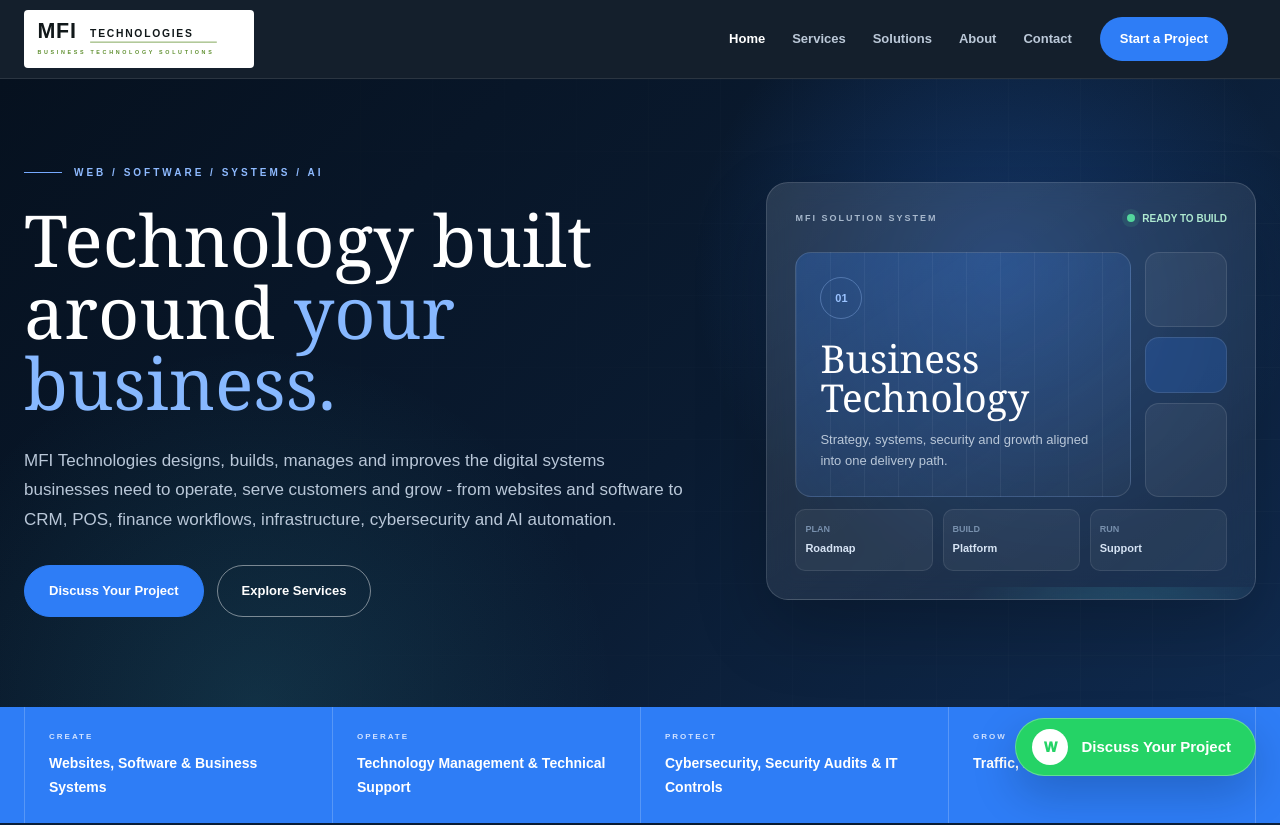
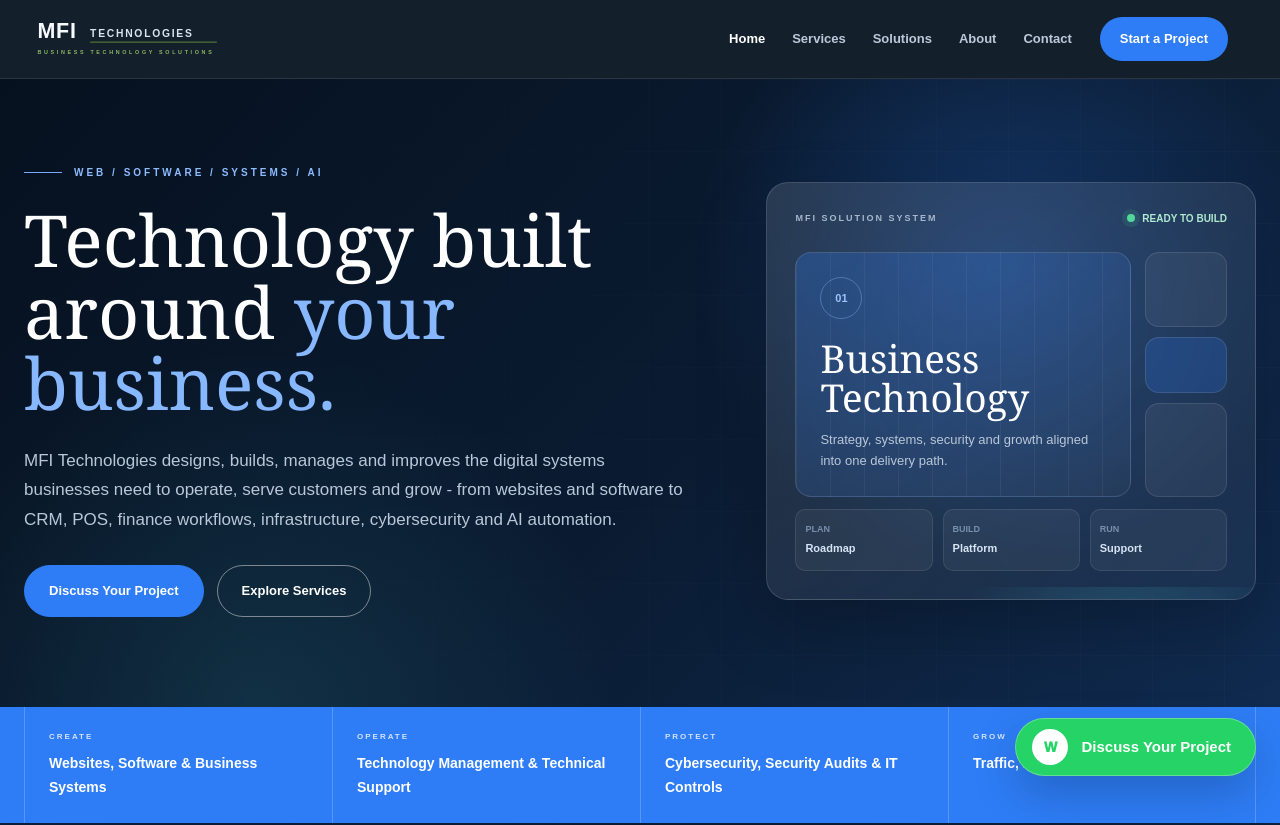
Before and after one commit to mfaroo15/my-portfolio, a Next.js app: page / in a window 1280 px wide. Shown: the top 825 px of the page. Built offline with nearby package versions, Linux system fonts and the light colour scheme.

Commit message:
Refine MFI Technologies logo for dark header

```diff
--- a/app/globals.css
+++ b/app/globals.css
@@ -96,7 +96,6 @@ main {
   display: block;
   width: clamp(178px, 18vw, 255px);
   height: auto;
-  border-radius: 4px;
 }
 
 .desktop-nav {
```
Also changed, not shown: public/logos/mfi-technologies-logo.svg.
